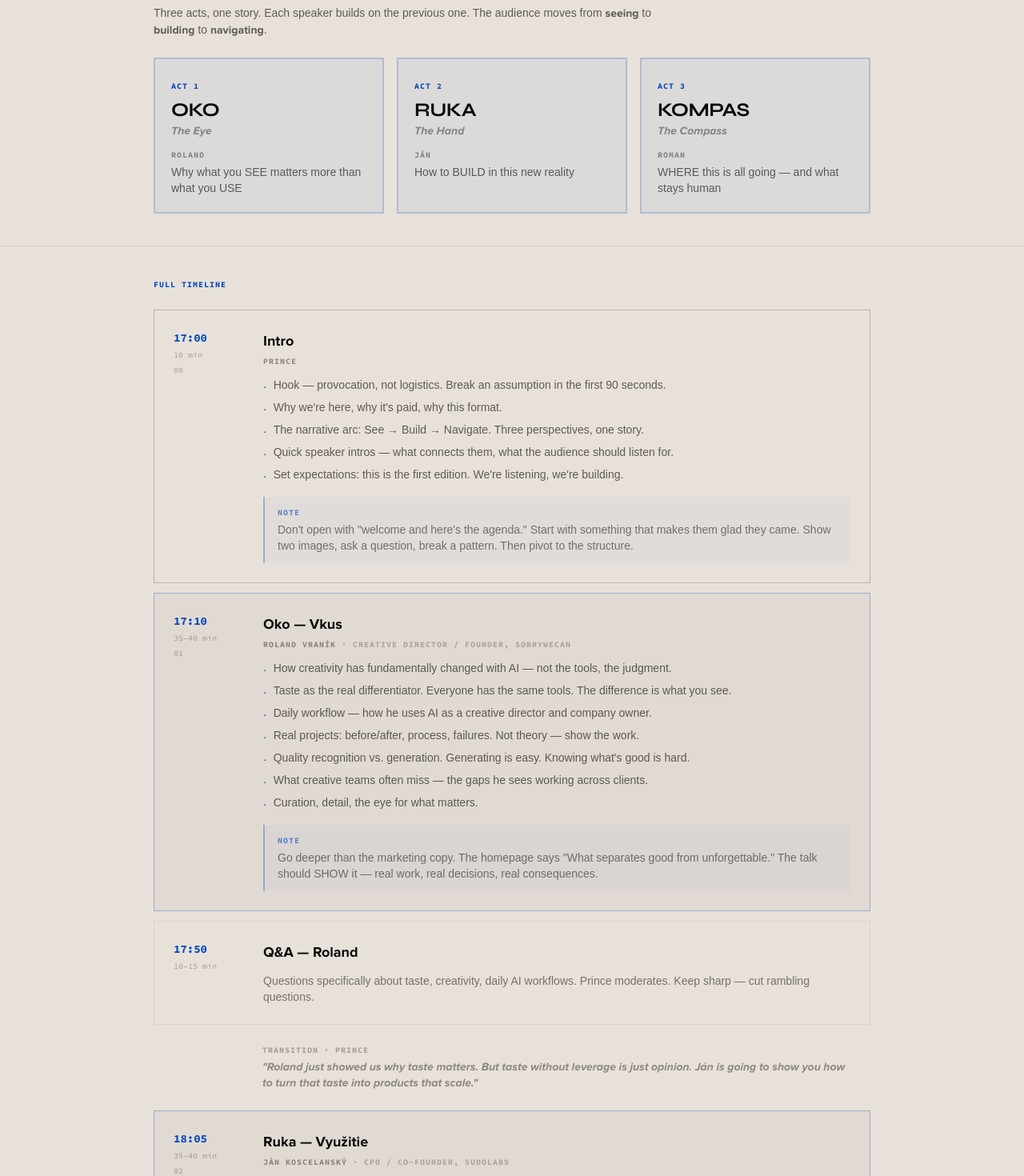
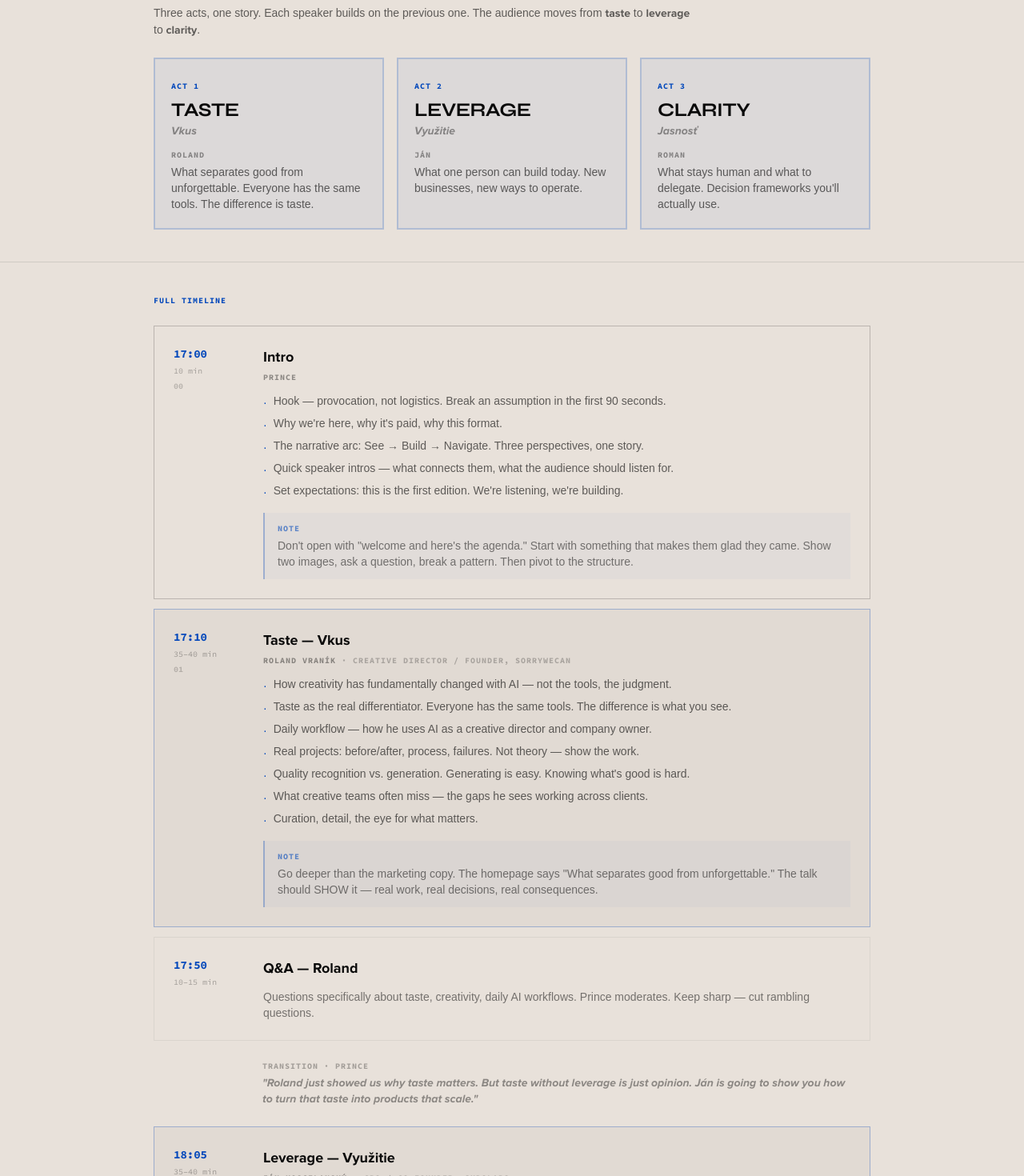
Before and after one commit to princeofwellness/researchlab, a Next.js app: page /curriculum in a window 1280 px wide. Shown: the part 520-1990 px from the top of the page at 80% size. Built offline with nearby package versions, Linux system fonts and the light colour scheme; a web font is replaced by a local one.

Commit message:
fix: use correct section names — Taste / Leverage / Clarity

```diff
--- a/src/app/curriculum/page.tsx
+++ b/src/app/curriculum/page.tsx
@@ -57,13 +57,13 @@ export default function CurriculumPage() {
                         <SectionLabel>Narrative Arc</SectionLabel>
                         <p className="text-sm text-black/60 mt-2 max-w-2xl">
                             Three acts, one story. Each speaker builds on the previous one.
-                            The audience moves from <strong>seeing</strong> to <strong>building</strong> to <strong>navigating</strong>.
+                            The audience moves from <strong>taste</strong> to <strong>leverage</strong> to <strong>clarity</strong>.
                         </p>
                         <div className="grid grid-cols-1 md:grid-cols-3 gap-4 mt-6">
                             {[
-                                { act: "Act 1", title: "OKO", subtitle: "The Eye", speaker: "Roland", theme: "Why what you SEE matters more than what you USE" },
-                                { act: "Act 2", title: "RUKA", subtitle: "The Hand", speaker: "Ján", theme: "How to BUILD in this new reality" },
-                                { act: "Act 3", title: "KOMPAS", subtitle: "The Compass", speaker: "Roman", theme: "WHERE this is all going — and what stays human" },
+                                { act: "Act 1", title: "TASTE", subtitle: "Vkus", speaker: "Roland", theme: "What separates good from unforgettable. Everyone has the same tools. The difference is taste." },
+                                { act: "Act 2", title: "LEVERAGE", subtitle: "Využitie", speaker: "Ján", theme: "What one person can build today. New businesses, new ways to operate." },
+                                { act: "Act 3", title: "CLARITY", subtitle: "Jasnosť", speaker: "Roman", theme: "What stays human and what to delegate. Decision frameworks you'll actually use." },
                             ].map((a, i) => (
                                 <motion.div
                                     key={a.act}
@@ -119,7 +119,7 @@ export default function CurriculumPage() {
                             time="17:10"
                             duration="35–40 min"
                             num="01"
-                            title="Oko — Vkus"
+                            title="Taste — Vkus"
                             speaker="Roland Vraník"
                             role="Creative Director / Founder, SORRYWECAN"
                             type="keynote"
@@ -167,7 +167,7 @@ export default function CurriculumPage() {
                             time="18:05"
                             duration="35–40 min"
                             num="02"
-                            title="Ruka — Využitie"
+                            title="Leverage — Využitie"
                             speaker="Ján Koscelanský"
                             role="CPO / Co-founder, SUDOLABS"
                             type="keynote"
@@ -216,7 +216,7 @@ export default function CurriculumPage() {
                             time="19:00"
                             duration="30–35 min"
                             num="03"
-                            title="Kompas — Jasnosť"
+                            title="Clarity — Jasnosť"
                             speaker="Roman Pii Wagner"
                             role="Transformational Design"
                             type="keynote"
```
